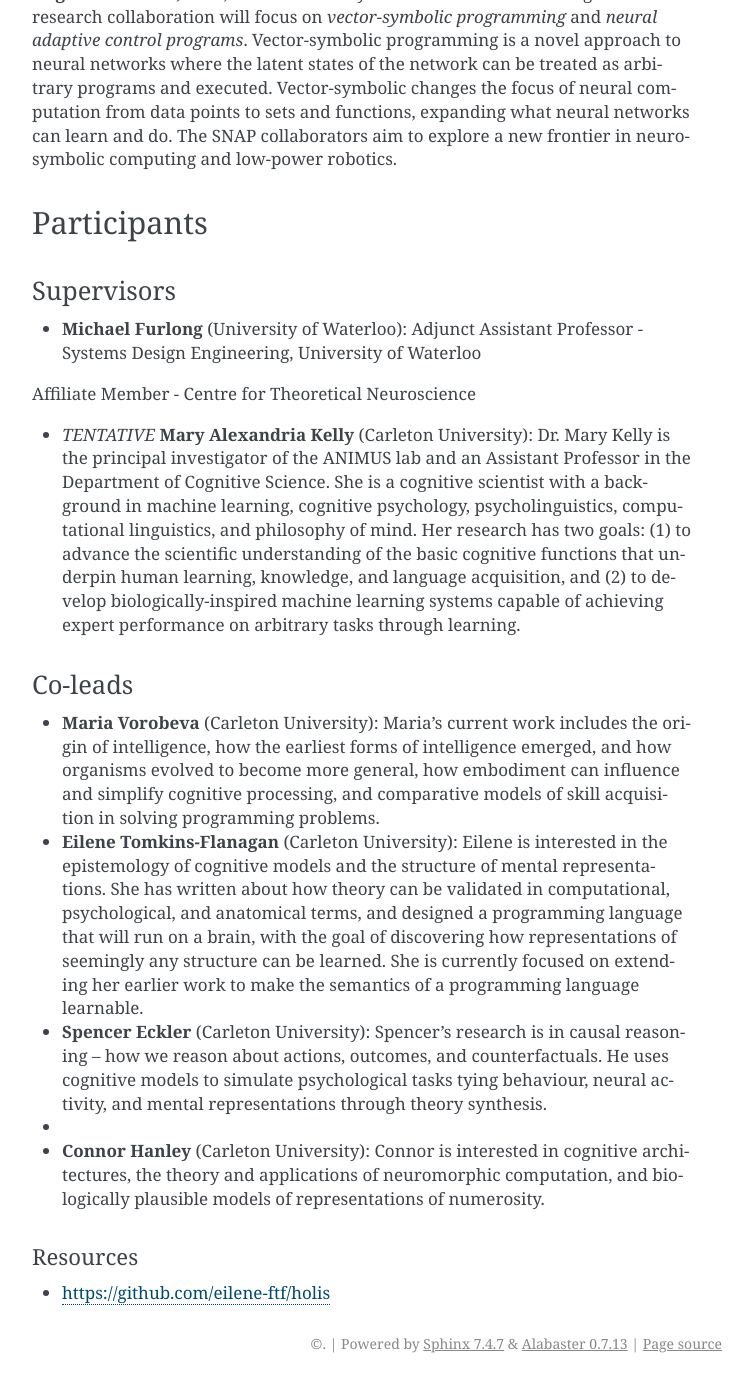
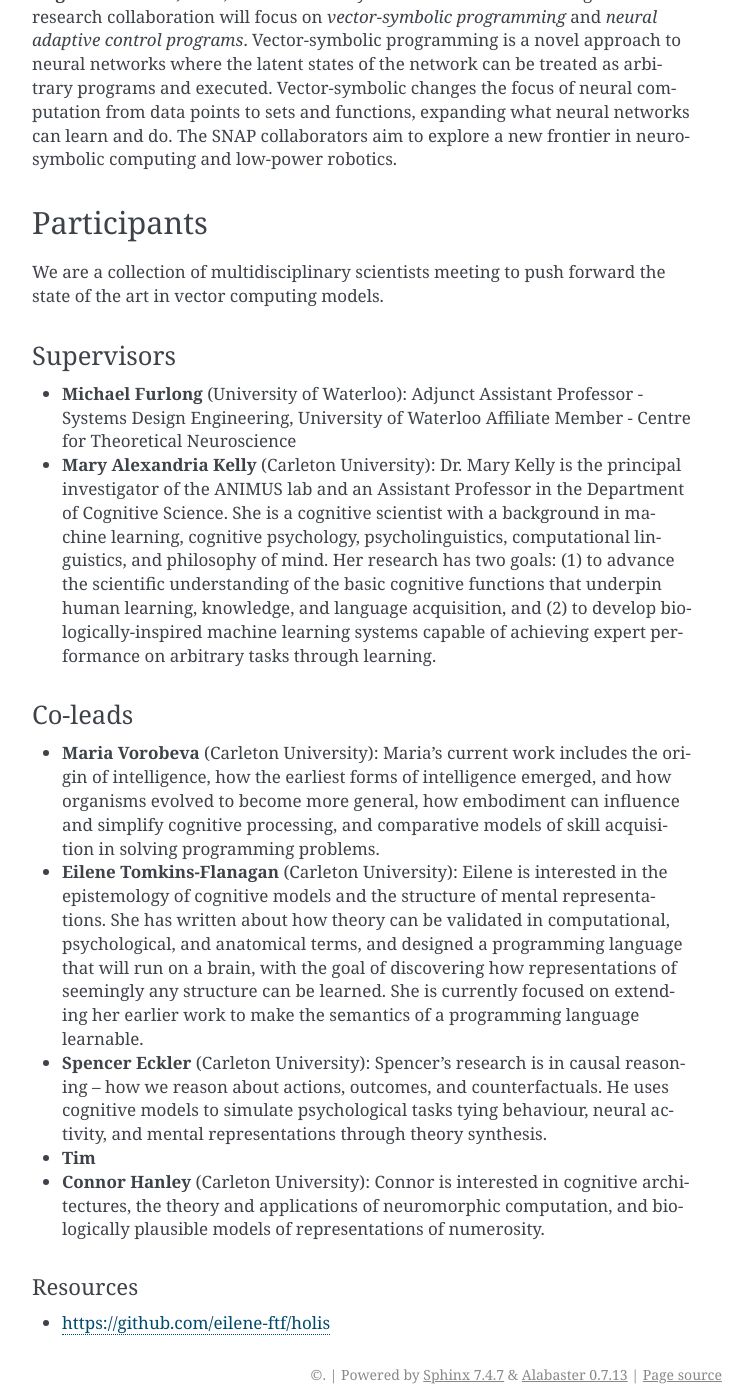
Before and after one commit to Hyperdimensional-Cog-Architectures/notebooks, a Sphinx documentation site: the page built from docs/source/waterloo_research_2025.rst, in a window 1280 px wide and 1400 px high, scrolled down 668 px. Shown: the whole window, without its empty margins (388-1141 px from the left). Built offline with Sphinx 7.4.7, drawn with Linux system fonts in a browser that asks for light colours.

Commit message:
Update waterloo_research_2025.rst

```diff
--- a/docs/source/waterloo_research_2025.rst
+++ b/docs/source/waterloo_research_2025.rst
@@ -10,13 +10,14 @@
 Participants
 ========
 
+We are a collection of multidisciplinary scientists meeting to push forward the state of the art in vector computing models.
+
 Supervisors
 ----------------
 
-* **Michael Furlong** (University of Waterloo): Adjunct Assistant Professor - Systems Design Engineering, University of Waterloo
-Affiliate Member - Centre for Theoretical Neuroscience
+* **Michael Furlong** (University of Waterloo): Adjunct Assistant Professor - Systems Design Engineering, University of Waterloo Affiliate Member - Centre for Theoretical Neuroscience
 
-* *TENTATIVE* **Mary Alexandria Kelly** (Carleton University): Dr. Mary Kelly is the principal investigator of the ANIMUS lab and an Assistant Professor in the Department of Cognitive Science. She is a cognitive scientist with a background in machine learning, cognitive psychology, psycholinguistics, computational linguistics, and philosophy of mind. Her research has two goals: (1) to advance the scientific understanding of the basic cognitive functions that underpin human learning, knowledge, and language acquisition, and (2) to develop biologically-inspired machine learning systems capable of achieving expert performance on arbitrary tasks through learning.
+* **Mary Alexandria Kelly** (Carleton University): Dr. Mary Kelly is the principal investigator of the ANIMUS lab and an Assistant Professor in the Department of Cognitive Science. She is a cognitive scientist with a background in machine learning, cognitive psychology, psycholinguistics, computational linguistics, and philosophy of mind. Her research has two goals: (1) to advance the scientific understanding of the basic cognitive functions that underpin human learning, knowledge, and language acquisition, and (2) to develop biologically-inspired machine learning systems capable of achieving expert performance on arbitrary tasks through learning.
 
 Co-leads
 -------------
@@ -28,7 +29,7 @@
 
 * **Spencer Eckler** (Carleton University): Spencer’s research is in causal reasoning – how we reason about actions, outcomes, and counterfactuals. He uses cognitive models to simulate psychological tasks tying behaviour, neural activity, and mental representations through theory synthesis.
 
-*
+*  **Tim**
 
 * **Connor Hanley** (Carleton University): Connor is interested in cognitive architectures, the theory and applications of neuromorphic computation, and biologically plausible models of representations of numerosity.
 
```
